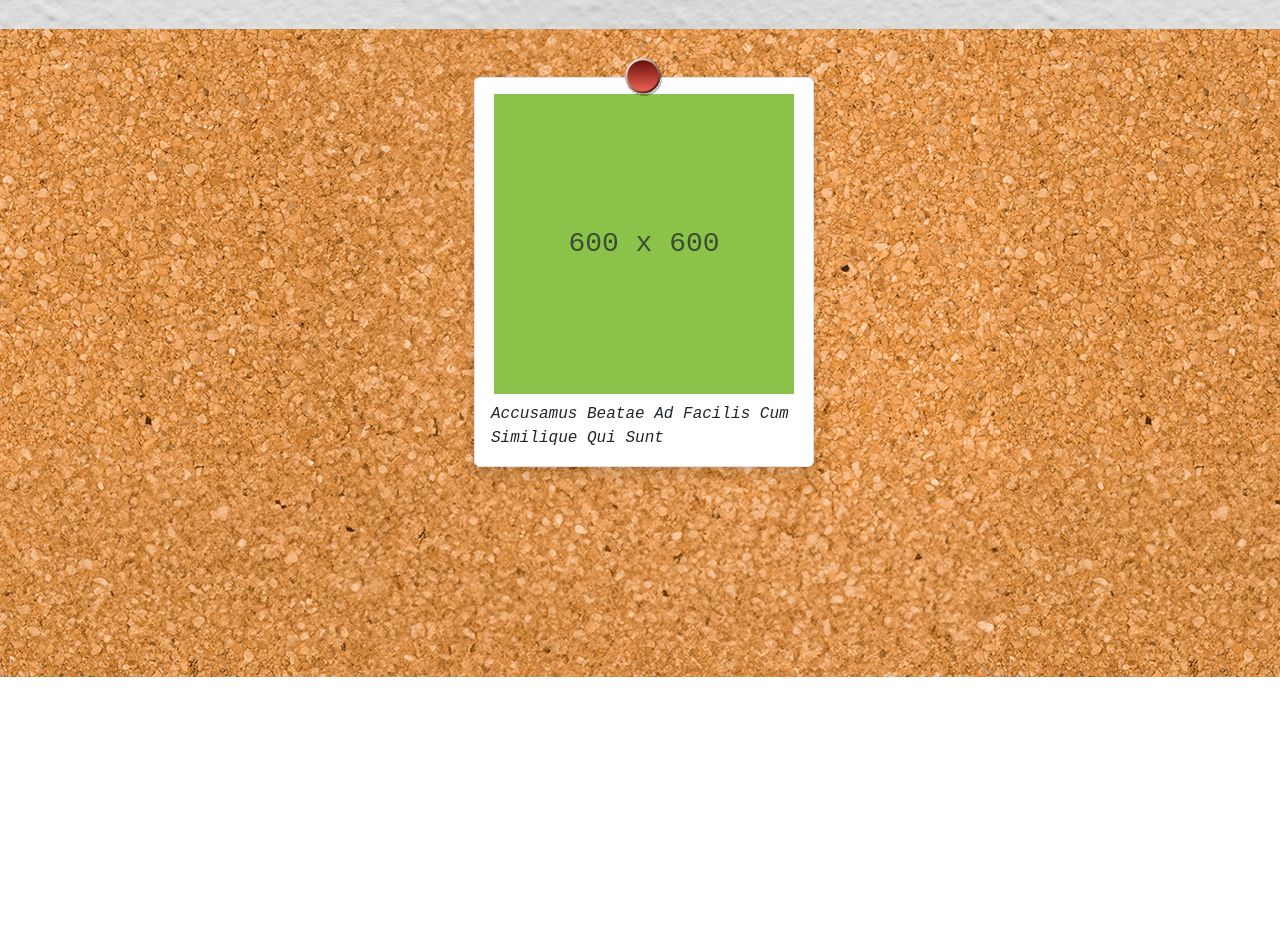
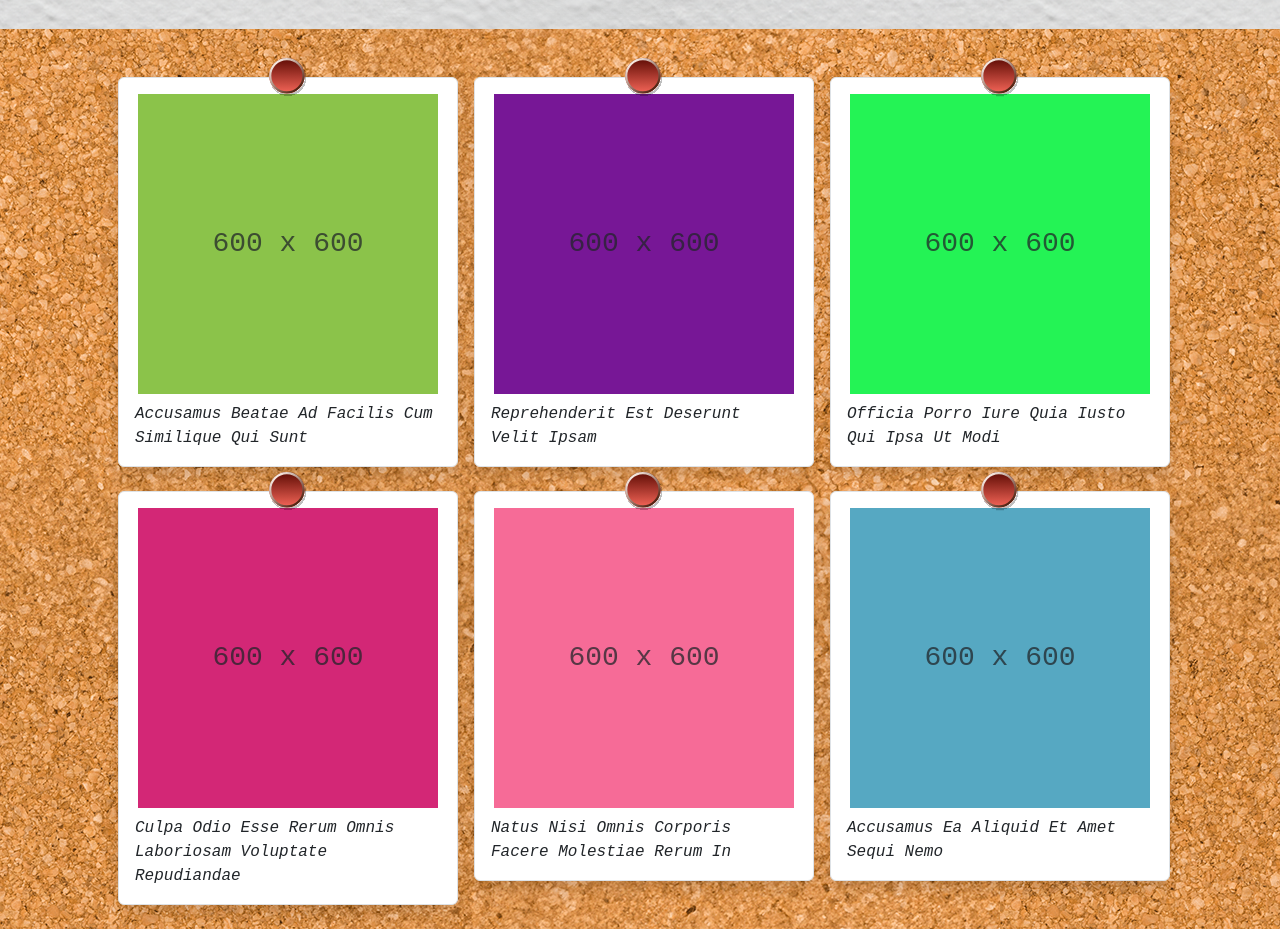
Before and after one commit to fvguajeXIII/js-photo-blog, a plain HTML site: page index.html in a window 1280 px wide. Shown: the part 123-1052 px from the top of the page. Before the commit the page ends 800 px from the top, so only its background shows below. Drawn offline with nearby package versions, Linux system fonts and the light colour scheme; a web font is replaced by a local one.

Commit message:
Card completed

```diff
--- a/index.html
+++ b/index.html
@@ -56,6 +56,141 @@
               </div>
             </div>
           </div>
+          <!-- Card 2 -->
+          <div class="col-12 col-md-4">
+            <div
+              class="photo-card bg-white border rounded shadow p-3 position-relative"
+            >
+              <img
+                src="img/pin.svg"
+                class="pin position-absolute top-0 start-50 translate-middle"
+                alt="Pin"
+                style="width: 40px; z-index: 2"
+              />
+              <div
+                class="d-flex align-items-center justify-content-center"
+                style="height: 320px"
+              >
+                <div class="inner-photo" style="background-color: #771796">
+                  <span class="text-muted fs-3">600 x 600</span>
+                </div>
+              </div>
+              <div
+                class="caption mt-2 fst-italic"
+                style="font-family: 'Sometype Mono', monospace"
+              >
+                Reprehenderit Est Deserunt Velit Ipsam
+              </div>
+            </div>
+          </div>
+          <!-- Card 3 -->
+          <div class="col-12 col-md-4">
+            <div
+              class="photo-card bg-white border rounded shadow p-3 position-relative"
+            >
+              <img
+                src="img/pin.svg"
+                class="pin position-absolute top-0 start-50 translate-middle"
+                alt="Pin"
+                style="width: 40px; z-index: 2"
+              />
+              <div
+                class="d-flex align-items-center justify-content-center"
+                style="height: 320px"
+              >
+                <div class="inner-photo" style="background-color: #24f355">
+                  <span class="text-muted fs-3">600 x 600</span>
+                </div>
+              </div>
+              <div
+                class="caption mt-2 fst-italic"
+                style="font-family: 'Sometype Mono', monospace"
+              >
+                Officia Porro Iure Quia Iusto Qui Ipsa Ut Modi
+              </div>
+            </div>
+          </div>
+          <!-- Card 4 -->
+          <div class="col-12 col-md-4">
+            <div
+              class="photo-card bg-white border rounded shadow p-3 position-relative"
+            >
+              <img
+                src="img/pin.svg"
+                class="pin position-absolute top-0 start-50 translate-middle"
+                alt="Pin"
+                style="width: 40px; z-index: 2"
+              />
+              <div
+                class="d-flex align-items-center justify-content-center"
+                style="height: 320px"
+              >
+                <div class="inner-photo" style="background-color: #d32776">
+                  <span class="text-muted fs-3">600 x 600</span>
+                </div>
+              </div>
+              <div
+                class="caption mt-2 fst-italic"
+                style="font-family: 'Sometype Mono', monospace"
+              >
+                Culpa Odio Esse Rerum Omnis Laboriosam Voluptate Repudiandae
+              </div>
+            </div>
+          </div>
+          <!-- Card 5 -->
+          <div class="col-12 col-md-4">
+            <div
+              class="photo-card bg-white border rounded shadow p-3 position-relative"
+            >
+              <img
+                src="img/pin.svg"
+                class="pin position-absolute top-0 start-50 translate-middle"
+                alt="Pin"
+                style="width: 40px; z-index: 2"
+              />
+              <div
+                class="d-flex align-items-center justify-content-center"
+                style="height: 320px"
+              >
+                <div class="inner-photo" style="background-color: #f66b97">
+                  <span class="text-muted fs-3">600 x 600</span>
+                </div>
+              </div>
+              <div
+                class="caption mt-2 fst-italic"
+                style="font-family: 'Sometype Mono', monospace"
+              >
+                Natus Nisi Omnis Corporis Facere Molestiae Rerum In
+              </div>
+            </div>
+          </div>
+          <!-- Card 6 -->
+          <div class="col-12 col-md-4">
+            <div
+              class="photo-card bg-white border rounded shadow p-3 position-relative"
+            >
+              <img
+                src="img/pin.svg"
+                class="pin position-absolute top-0 start-50 translate-middle"
+                alt="Pin"
+                style="width: 40px; z-index: 2"
+              />
+              <div
+                class="d-flex align-items-center justify-content-center"
+                style="height: 320px"
+              >
+                <div class="inner-photo" style="background-color: #56a8c2">
+                  <span class="text-muted fs-3">600 x 600</span>
+                </div>
+              </div>
+              <div
+                class="caption mt-2 fst-italic"
+                style="font-family: 'Sometype Mono', monospace"
+              >
+                Accusamus Ea Aliquid Et Amet Sequi Nemo
+              </div>
+            </div>
+          </div>
         </div>
       </div>
     </main>
```
